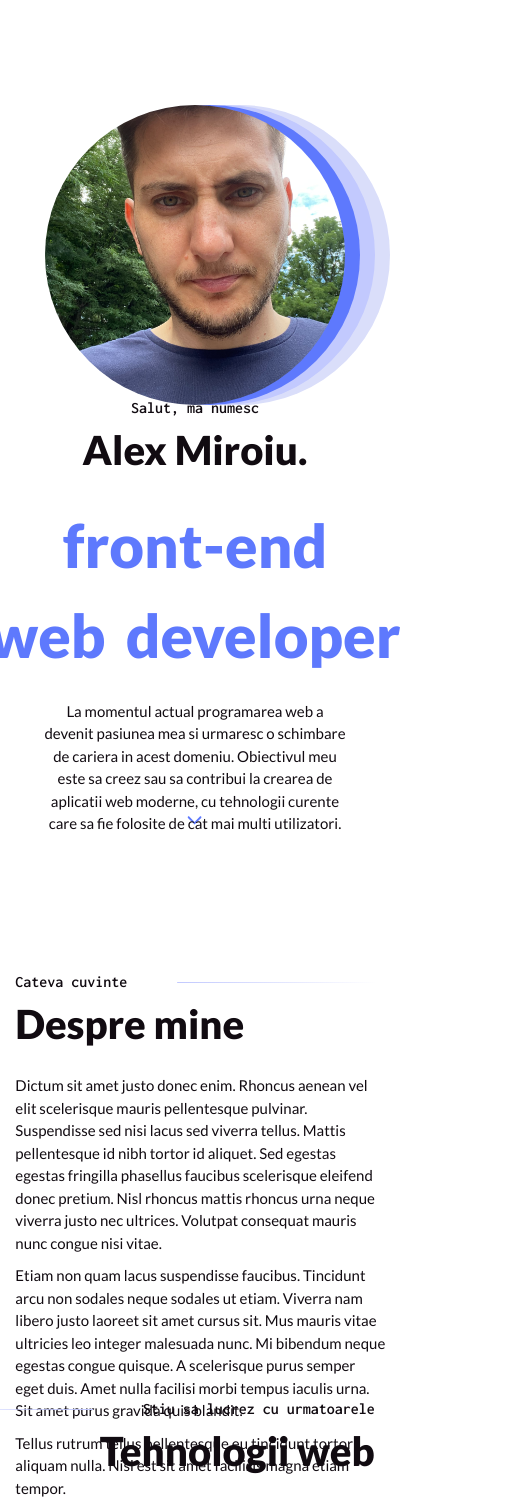
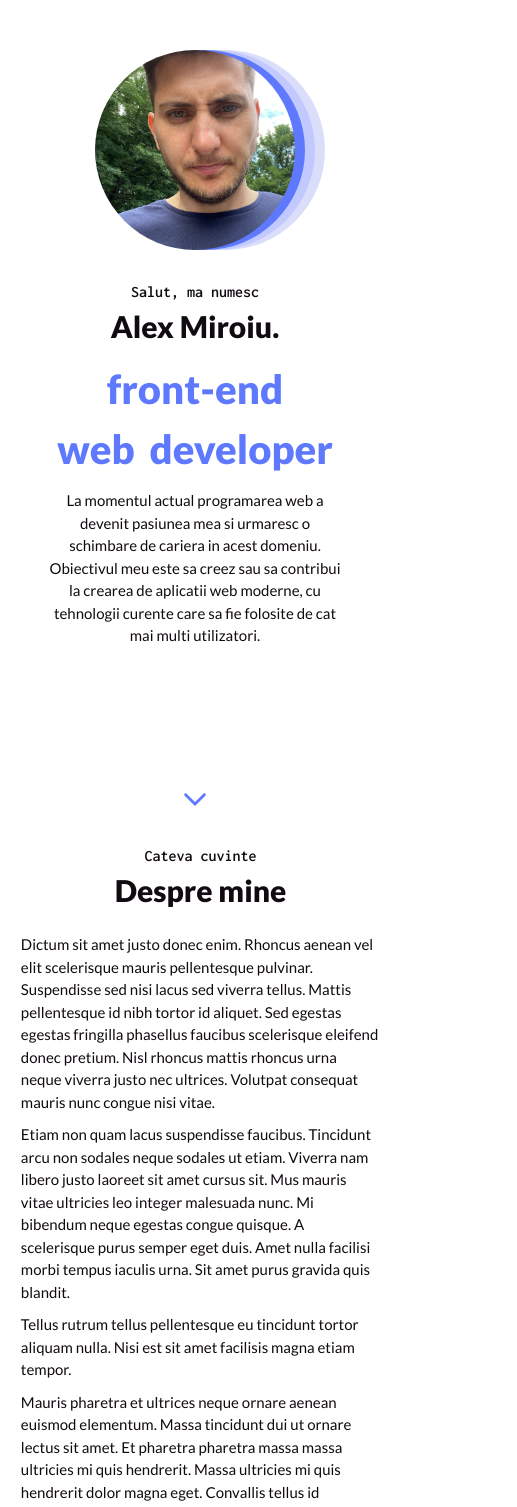
Before and after one commit to alexmiroiu/Proiecte, a React (Create React App) app in the folder portfolio-website/: page / in a window 390 px wide. Shown: the top 1507 px of the page, 517 px wide, since content can reach past the window. Built offline with nearby package versions, Linux system fonts and the light colour scheme.

Commit message:
am terminat de adaugat media queries

```diff
--- a/portfolio-website/src/App.module.css
+++ b/portfolio-website/src/App.module.css
@@ -1,15 +1,18 @@
 .main {
     height: fit-content;
     width: 100vw;
+    display: flex;
+    flex-direction: column;
+    align-items: center;
 }
 
 .outerWrapper {
     width: 100%;
+    height: 100%;
     padding: 0 7.5vw 0 7.5vw;
     display: flex;
     flex-direction: column;
     align-items: center;
-    height: 100%;
 }
 
 .dark {
@@ -24,8 +27,16 @@
     }
 }
 
-@media (max-width: 580px) {
+@media (min-width: 400px) and (max-width: 580px) and (max-height: 1000px) {
+
     .outerWrapper {
-        padding: 0 1vw 0 1vw;
+        padding: 0 2.5vw 0 2.5vw;
     }
 }
+
+@media (max-width: 399px) and (max-height: 900px) {
+
+    .outerWrapper {
+        padding: 0 2.5vw 0 2.5vw;
+    }
+}
--- a/portfolio-website/src/components/About.module.css
+++ b/portfolio-website/src/components/About.module.css
@@ -3,6 +3,7 @@
     display: flex;
     flex-direction: column;
     height: 100vh;
+    min-height: 130rem;
     width: 100%;
     max-width: 100rem;
     padding-top: 7rem;
@@ -124,7 +125,21 @@
     text-align: center;
 }
 
+@media (min-height: 1000px) and (max-height: 1200px) and (min-width: 1100px) {
+    .about {
+        min-height: 130rem;
+    }
+}
+
 @media (min-width: 770px) and (max-width: 1000px) {
+    .about {
+        min-height: 100rem;
+    }
+
+    .info {
+        margin-bottom: 4rem;
+    }
+
     .details {
         width: 100%;
     }
@@ -154,7 +169,13 @@
     }
 }
 
-@media (max-width: 580px) and (max-height: 1000px) {
+@media (min-width: 400px) and (max-width: 580px) and (max-height: 1000px) {
+
+    .about {
+        height: fit-content;
+        padding-top: 0;
+        min-height: 80rem;
+    }
     .details {
         width: 100%;
     }
@@ -164,13 +185,97 @@
     }
 
     .info {
+        height: fit-content;
         margin-bottom: 4rem;
     }
 
     .info h2 {
         margin-bottom: 2rem;
+        font-size: 3rem;
+        align-self: center;
+    }
+
+    .preTitle1 {
+        align-self: center;
+    }
+
+
+    .skills {
+        height: fit-content;
+    }
+
+    .skillBox {
+        height: fit-content;
     }
     .skills h2 {
         margin-bottom: 2rem;
+        font-size: 3rem;
+        align-self: center;
+    }
+    .preTitle2 {
+        align-self: center;
+    }
+
+    .preTitle1 span {
+        display: none;
+    }
+
+    .preTitle2 span {
+        display: none;
     }
 }
+
+@media (max-width: 399px) and (max-height: 900px) {
+
+    .about {
+        height: fit-content;
+        padding-top: 0;
+    }
+    .details {
+        width: 100%;
+    }
+
+    .skillBox {
+        width: 100%;
+    }
+
+    .info {
+        height: fit-content;
+        margin-bottom: 4rem;
+    }
+
+    .info h2 {
+        margin-bottom: 2rem;
+        font-size: 3rem;
+        align-self: center;
+    }
+
+    .preTitle1 {
+        align-self: center;
+    }
+
+
+    .skills {
+        height: fit-content;
+    }
+
+    .skillBox {
+        height: fit-content;
+    }
+    .skills h2 {
+        margin-bottom: 2rem;
+        font-size: 3rem;
+        align-self: center;
+    }
+    .preTitle2 {
+        align-self: center;
+    }
+
+    .preTitle1 span {
+        display: none;
+    }
+
+    .preTitle2 span {
+        display: none;
+    }
+}
--- a/portfolio-website/src/components/Contact.module.css
+++ b/portfolio-website/src/components/Contact.module.css
@@ -38,3 +38,30 @@
 .emailBtn:hover {
     background-color: var(--antique-white);
 }
+
+@media (min-width: 400px) and (max-width: 580px) and (max-height: 1000px) {
+
+    .contactDescription {
+        max-width: 30rem;
+    }
+    .contactTitle {
+        font-size: 3rem;
+    }
+    .contactWrapper {
+        margin-bottom: 14rem;
+    }
+}
+
+@media (max-width: 399px) and (max-height: 900px) {
+
+    .contactDescription {
+        max-width: 25rem;
+    }
+    .contactTitle {
+        font-size: 3rem;
+    }
+    .contactWrapper {
+        margin-bottom: 10rem;
+    }
+
+}
--- a/portfolio-website/src/components/Header.module.css
+++ b/portfolio-website/src/components/Header.module.css
@@ -115,8 +115,15 @@
     transform: translate(2.4rem);
 }
 
-@media (max-width: 580px) and (max-height: 1000px) {
+@media (min-width: 400px) and (max-width: 580px) and (max-height: 1000px) {
+
     .header {
         display: none;
     }
 }
+
+@media (max-width: 399px) and (max-height: 900px) {
+    .header {
+        display: none;
+    }
+}
--- a/portfolio-website/src/components/Hero.module.css
+++ b/portfolio-website/src/components/Hero.module.css
@@ -117,10 +117,44 @@
 @media (min-width: 580px) and (max-width: 1000px) {
     .hero {
         flex-direction: column;
-        justify-content: center;
+        justify-content: flex-start;
         max-width: 85rem;
         align-items: center;
+        min-height: 100rem;
     }
+    .profilePicContainer {
+        width: 20rem;
+        min-width: none;
+        margin-top: 10rem;
+    }
+
+    .imageWrapper {
+        width: 20rem;
+        height: 20rem;
+    }
+
+    .imageWrapper img {
+        width: 20rem;
+        height: 20rem;
+    }
+
+    .ring1 {
+        width: 20rem;
+        height: 20rem;
+        left: 1rem;
+    }
+    .ring2 {
+        width: 20rem;
+        height: 20rem;
+        left: 2rem;
+
+    }
+    .ring3 {
+        width: 20rem;
+        height: 20rem;
+        left: 3rem;
+    }
+
 
     .profilePicContainer {
         width: 80%;
@@ -156,55 +190,71 @@
     }
     .scroll {
         position: absolute;
+        bottom: 2rem;
+        height: 5rem;
+        margin-bottom: 10rem;
     }
 }
 
-@media (max-width: 580px) and (max-height: 1000px) {
+@media (min-width: 400px) and (max-width: 580px) and (max-height: 1000px) {
     .hero {
         flex-direction: column;
-        justify-content: center;
+        justify-content: flex-start;
         align-items: center;
-        height: 90rem;
+        height: 100vh;
+        min-height: 80rem;
     }
 
     .profilePicContainer {
-        width: 80%;
+        width: 20rem;
+        min-width: none;
+        margin-top: 5rem;
     }
 
     .imageWrapper {
-        width: 30rem;
-        height: 30rem;
+        width: 20rem;
+        height: 20rem;
     }
 
     .imageWrapper img {
-        width: 30rem;
-        height: 30rem;
+        width: 20rem;
+        height: 20rem;
     }
 
     .ring1 {
-        width: 30rem;
-        height: 30rem;
+        width: 20rem;
+        height: 20rem;
+        left: 1rem;
     }
     .ring2 {
-        width: 30rem;
-        height: 30rem;
+        width: 20rem;
+        height: 20rem;
+        left: 2rem;
+
     }
     .ring3 {
-        width: 30rem;
-        height: 30rem;
+        width: 20rem;
+        height: 20rem;
+        left: 3rem;
     }
 
     .heroInfo {
         width: 80%;
-        height: 40%;
+        height: fit-content;
         align-items: center;
+        justify-content: flex-start;
+        gap: 1rem;
     }
     .heroInfo p {
         text-align: center;
     }
 
+    .heroName {
+        font-size: 3rem;
+    }
+
     .heroTitle {
-        font-size: 6rem;
+        font-size: 4rem;
 
     }
 
@@ -216,13 +266,110 @@
     .heroTitle p:nth-child(2) {
         display: inline;
         width: fit-content;
-        margin-right: 2rem;
+        margin-right: 1.5rem;
     }
     .heroTitle p:nth-child(3) {
         display: inline;
         width: fit-content;
     }
     .scroll {
+        height: 3rem;
+        width: 3rem;
         position: absolute;
+        bottom: 0rem;
+        margin-bottom: 10rem;
     }
+    .scrollIcon {
+        margin-bottom: 0;
+    }
+
 }
+
+@media (max-width: 399px) and (max-height: 900px) {
+    .hero {
+        flex-direction: column;
+        justify-content: flex-start;
+        align-items: center;
+        height: 100vh;
+        min-height: 80rem;
+    }
+
+    .profilePicContainer {
+        width: 20rem;
+        margin-top: 5rem;
+        min-width: 10rem;
+    }
+
+    .imageWrapper {
+        width: 20rem;
+        height: 20rem;
+    }
+
+    .imageWrapper img {
+        width: 20rem;
+        height: 20rem;
+    }
+
+    .ring1 {
+        width: 20rem;
+        height: 20rem;
+        left: 1rem;
+    }
+    .ring2 {
+        width: 20rem;
+        height: 20rem;
+        left: 2rem;
+
+    }
+    .ring3 {
+        width: 20rem;
+        height: 20rem;
+        left: 3rem;
+    }
+
+    .heroInfo {
+        width: 80%;
+        height: fit-content;
+        align-items: center;
+        justify-content: flex-start;
+        gap: 1rem;
+    }
+    .heroInfo p {
+        text-align: center;
+    }
+
+    .heroName {
+        font-size: 3rem;
+    }
+
+    .heroTitle {
+        font-size: 4rem;
+
+    }
+
+    .heroTitle p:first-child {
+        display: block;
+        width: 100%;
+        text-align: center;
+    }
+    .heroTitle p:nth-child(2) {
+        display: inline;
+        width: fit-content;
+        margin-right: 1.5rem;
+    }
+    .heroTitle p:nth-child(3) {
+        display: inline;
+        width: fit-content;
+    }
+    .scroll {
+        height: 3rem;
+        width: 3rem;
+        position: absolute;
+        bottom: 0rem;
+        margin-bottom: 2rem;
+    }
+    .scrollIcon {
+        margin-bottom: 0;
+    }
+
+}
--- a/portfolio-website/src/components/Projects.module.css
+++ b/portfolio-website/src/components/Projects.module.css
@@ -40,7 +40,6 @@
 }
 
 .preTitleLine {
-    content: '';
     position: absolute;
     background: linear-gradient(to left, var(--lavender-blue) 0%, transparent);
     top: 50%;
@@ -51,7 +50,6 @@
 }
 
 .postTitleLine {
-    content: '';
     position: absolute;
     background: linear-gradient(to right, var(--lavender-blue) 0%, transparent);
     top: 50%;
@@ -89,8 +87,55 @@
     margin-bottom: 2rem;
 }
 
+@media (min-height: 1000px) and (max-height: 1200px) and (min-width: 1100px) {
+    .projectsContainer {
+        padding-top: 0;
+    }
+}
+
 @media (min-width: 580px) and (max-width: 769px) {
     .projectsBox {
         grid-template-columns: repeat(auto-fill, minmax(25rem, 1fr));
     }
+    .projectsContainer {
+        padding-top: 0;
+    }
+
 }
+
+@media (min-width: 400px) and (max-width: 580px) and (max-height: 1000px) {
+
+    .projectsBox {
+        grid-template-columns: repeat(auto-fill, minmax(25rem, 1fr));
+    }
+
+    .preTitleLine {
+        display: none;
+    }
+    .postTitleLine {
+        display: none;
+    }
+
+    .easy {
+        margin-bottom: 4rem;
+    }
+}
+
+@media (max-width: 399px) and (max-height: 900px) {
+
+    .projectsBox {
+        grid-template-columns: repeat(auto-fill, minmax(20rem, 1fr));
+    }
+
+    .preTitleLine {
+        display: none;
+    }
+    .postTitleLine {
+        display: none;
+    }
+
+    .easy {
+        margin-bottom: 4rem;
+    }
+
+}
```
